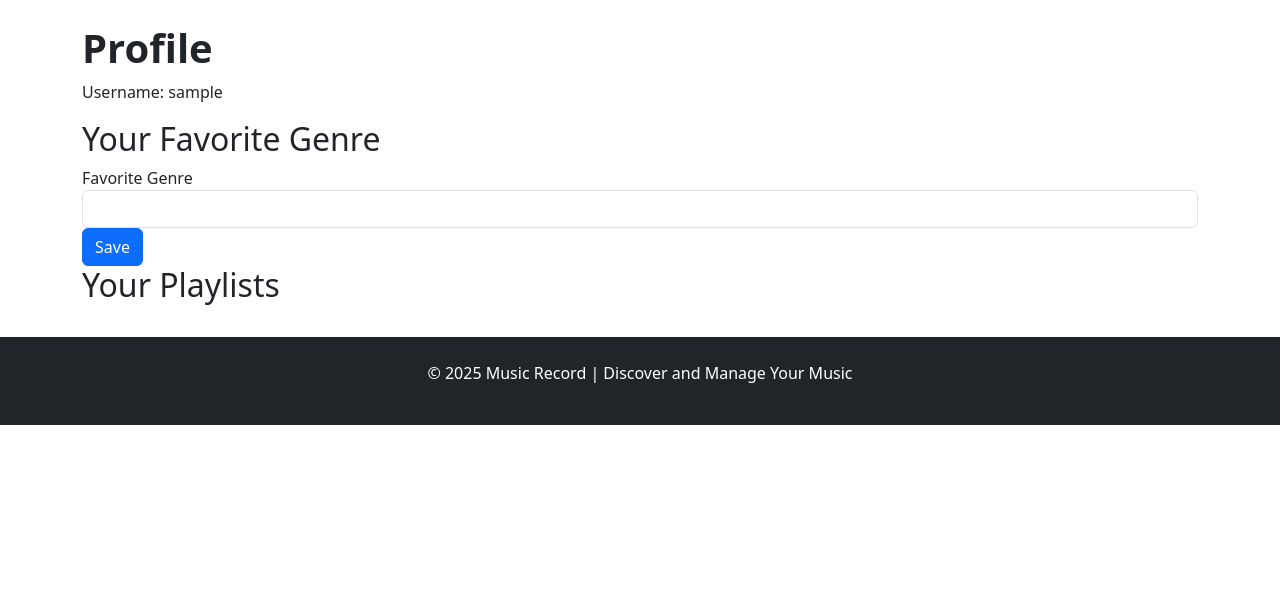
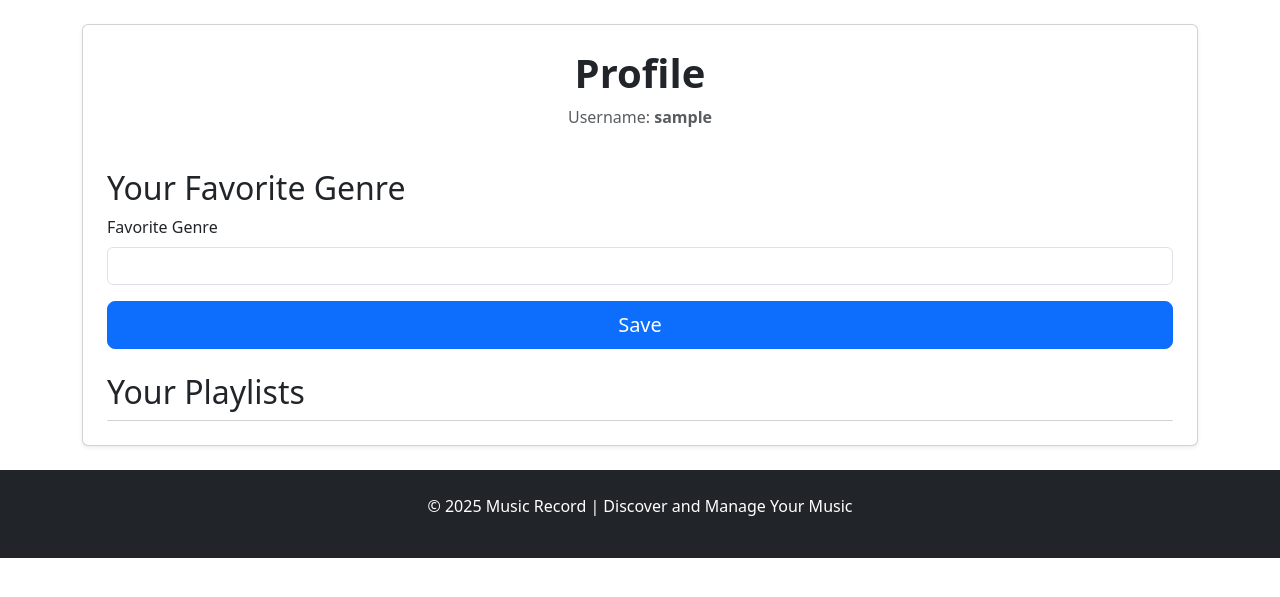
Before and after one commit to Peeranatz/My-website, a Flask app: page /profile in a window 1280 px wide. Shown: the part 56-653 px from the top of the page. Run offline with Flask 3, Linux system fonts and the light colour scheme; the visitor is signed in with stand-in values (Sample User, id 1); data that the repository does not hold is empty.

Commit message:
ปรับแต่งหน้า profile

```diff
--- a/app/templates/profile.html
+++ b/app/templates/profile.html
@@ -1,36 +1,32 @@
 {% extends "base.html" %}
+
 {% block content %}
-<h1><strong>Profile</strong></h1>
-<p>Username: {{ current_user.username }}</p>
+<div class="profile-container">
+    <div class="card shadow-sm p-4">
+        <h1 class="text-center"><strong>Profile</strong></h1>
+        <p class="text-muted text-center">Username: <strong>{{ current_user.username }}</strong></p>
 
-<h2>Your Favorite Genre</h2>
+        <h2 class="mt-4">Your Favorite Genre</h2>
         <form method="POST" action="{{ url_for('auth.update_favorite_genre') }}">
             {{ form.hidden_tag() }}
             <div class="form-group">
-        {{ form.favorite_genre.label }} {{ form.favorite_genre(class="form-control") }}
+                {{ form.favorite_genre.label(class="form-label") }}
+                {{ form.favorite_genre(class="form-control") }}
             </div>
-    <div class="form-group">
-        {{ form.submit(class="btn btn-primary") }}
+            <div class="form-group mt-3">
+                {{ form.submit(class="btn btn-primary btn-lg w-100") }}
             </div>
         </form>
 
-<h2>Your Playlists</h2>
+        <h2 class="mt-4">Your Playlists</h2>
         <ul class="list-group">
             {% for playlist in current_user.playlists %}
-    <li class="list-group-item">{{ playlist.name }}</li>
+            <li class="list-group-item d-flex justify-content-between align-items-center">
+                {{ playlist.name }}
+                <span class="badge bg-secondary">🎵</span>
+            </li>
             {% endfor %}
         </ul>
+    </div>
+</div>
 {% endblock %}
-
-
-
-<h2>Your Favorite Genre</h2>
-<form method="POST" action="{{ url_for('auth.update_favorite_genre') }}">
-    {{ form.hidden_tag() }}
-    <div class="form-group">
-        {{ form.favorite_genre.label }} {{ form.favorite_genre(class="form-control") }}
-    </div>
-    <div class="form-group">
-        {{ form.submit(class="btn btn-primary") }}
-    </div>
-</form>
```
Lines whose indentation alone changed are shown as unchanged.
